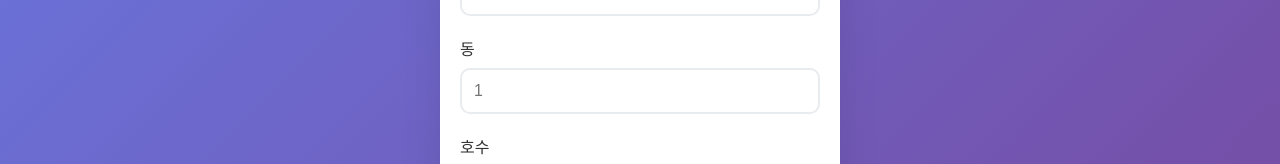
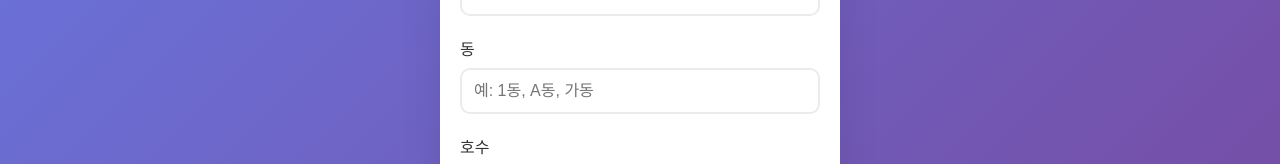
Before and after one commit to jee7788/parking, a website: page index.html in a window 1280 px wide. Shown: the part 622-786 px from the top of the page. Drawn offline with Linux system fonts and the light colour scheme.

Commit message:
동 입력 필드 개선: 한글 입력 가능하도록 수정
- 동 입력 필드를 number에서 text로 변경
- 한글, 영문, 숫자 등 다양한 형식 입력 가능
- placeholder 텍스트 업데이트 (예: 1동, A동, 가동)
- 차량 등록 폼과 수정 모달 모두 적용

```diff
--- a/index.html
+++ b/index.html
@@ -373,7 +373,7 @@
                     </div>
                     <div class="form-group">
                         <label for="building">동</label>
-                        <input type="number" id="building" placeholder="1" min="1" max="99" required>
+                        <input type="text" id="building" placeholder="예: 1동, A동, 가동" required>
                     </div>
                     <div class="form-group">
                         <label for="unit">호수</label>
@@ -480,7 +480,7 @@
                 </div>
                 <div class="form-group">
                     <label for="editBuilding">동</label>
-                    <input type="number" id="editBuilding" min="1" max="99" required>
+                    <input type="text" id="editBuilding" placeholder="예: 1동, A동, 가동" required>
                 </div>
                 <div class="form-group">
                     <label for="editUnit">호수</label>
```
